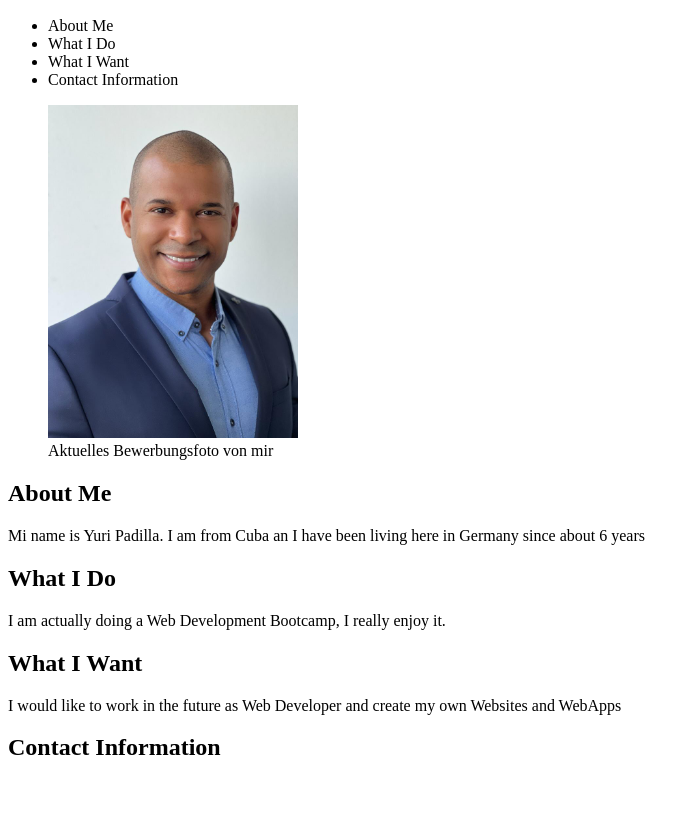
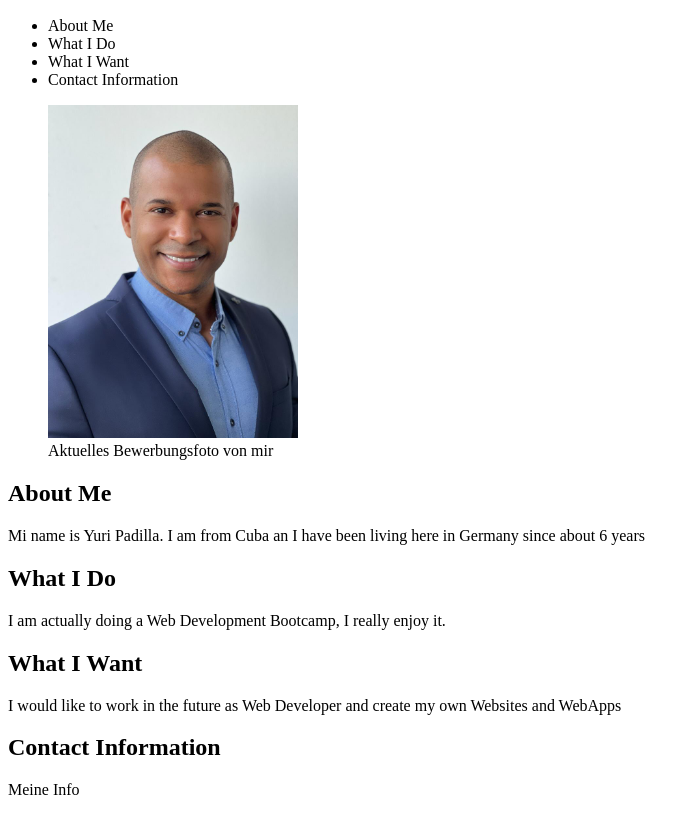
Before and after one commit to YuriPadilla/personal-website, a plain HTML site: page index.html in a window 1280 px wide. Shown: the part 50-865 px from the top of the page, without its empty margins (0-700 px from the left). Before the commit the page ends 831 px from the top, so only its background shows below. Drawn offline with Linux system fonts and the light colour scheme.

Commit message:
muss noch was bearbeiten

```diff
--- a/index.html
+++ b/index.html
@@ -37,6 +37,7 @@
         </section>
         <section>
             <h2>Contact Information</h2>
+            <p>Meine Info</p>
         </section>
     </main>
     <footer>
```
